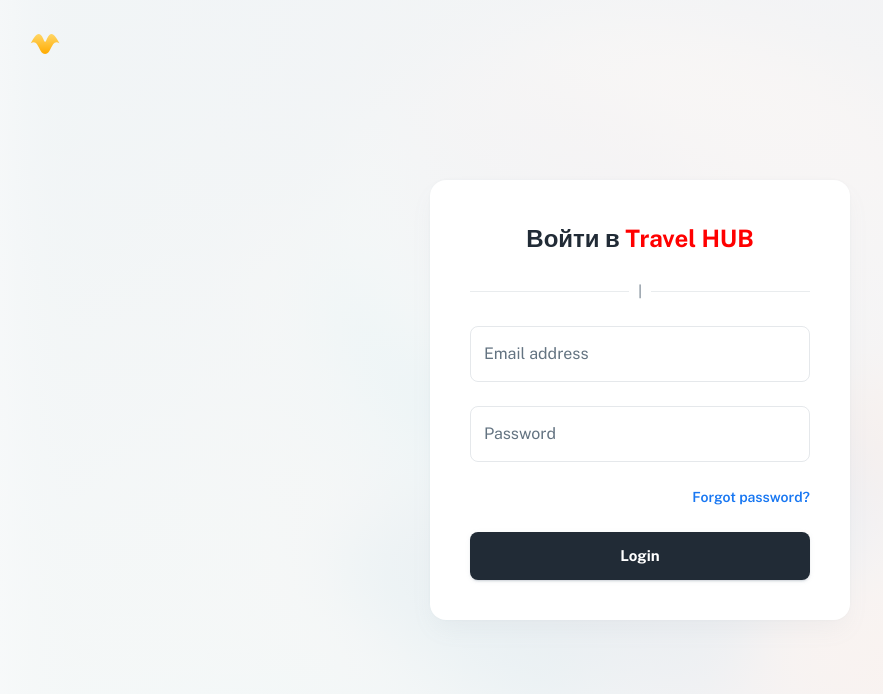
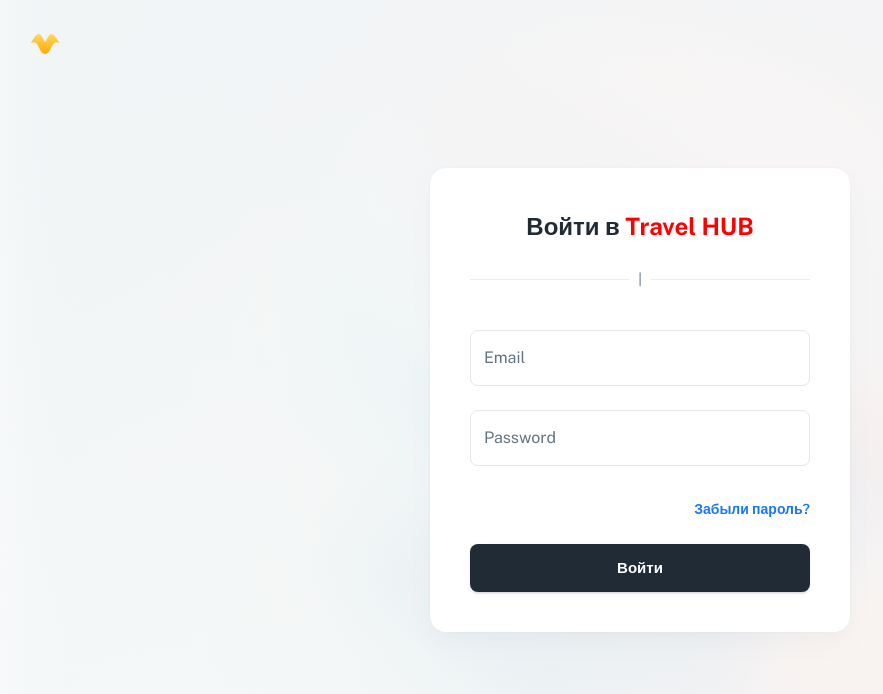
Before and after one commit to NikMakPak/mts-hack_travelHUB_5bit, a React (Vite) app in the folder front/: page /login in a window 1280 px wide. Shown: the top 694 px of the page, without its empty margins (0-883 px from the left). Built offline with nearby package versions, Linux system fonts and the light colour scheme; some icons are missing.

Commit message:
feat: add login and env vars

```diff
--- a/front/src/components/forms/CreateTripForm.jsx
+++ b/front/src/components/forms/CreateTripForm.jsx
@@ -36,11 +36,15 @@
       });
 
       try {
-        const response = await axios.post('/create', formData, {
-          headers: {
-            'Content-Type': 'multipart/form-data',
-          },
-        });
+        const response = await axios.post(
+          `${import.meta.env.VITE_REACT_API_URL}/create`,
+          formData,
+          {
+            headers: {
+              'Content-Type': 'multipart/form-data',
+            },
+          }
+        );
         console.log(response.data);
       } catch (error) {
         console.error('Ошибка при отправке данных:', error);
--- a/front/src/pages/app.jsx
+++ b/front/src/pages/app.jsx
@@ -1,18 +1,18 @@
 import { Typography } from '@mui/material';
 import { useEffect } from 'react';
 import { Helmet } from 'react-helmet-async';
-import { useNavigate } from 'react-router-dom';
+import { useRouter } from 'src/routes/hooks';
 import { AppView } from 'src/sections/overview/view';
 import UserStore from 'src/store/UserStore';
 
 // ----------------------------------------------------------------------
 
 const AppPage = () => {
-  const navigate = useNavigate();
+  const router = useRouter();
   const { isAuth } = UserStore;
 
   useEffect(() => {
-    if(!isAuth) navigate("/login");
+    if(!isAuth) router.push('/login');
   }, [])
 
   return (
--- a/front/src/sections/login/login-view.jsx
+++ b/front/src/sections/login/login-view.jsx
@@ -1,46 +1,80 @@
 import { useState } from 'react';
-
-import Box from '@mui/material/Box';
-import Link from '@mui/material/Link';
-import Card from '@mui/material/Card';
-import Stack from '@mui/material/Stack';
-import Button from '@mui/material/Button';
-import Divider from '@mui/material/Divider';
-import TextField from '@mui/material/TextField';
-import Typography from '@mui/material/Typography';
-import IconButton from '@mui/material/IconButton';
-import LoadingButton from '@mui/lab/LoadingButton';
-import { alpha, useTheme } from '@mui/material/styles';
-import InputAdornment from '@mui/material/InputAdornment';
-
+import {
+  Box,
+  Link,
+  Card,
+  Stack,
+  Divider,
+  Typography,
+  IconButton,
+  InputAdornment,
+} from '@mui/material';
+import { useTheme, alpha } from '@mui/material/styles';
 import { useRouter } from 'src/routes/hooks';
-
 import { bgGradient } from 'src/theme/css';
-
 import Logo from 'src/components/logo';
 import Iconify from 'src/components/iconify';
+import { Formik, Form, Field } from 'formik';
+import { TextField } from '@mui/material';
+import axios from 'axios';
+import * as Yup from 'yup';
+import LoadingButton from '@mui/lab/LoadingButton';
+import UserStore from 'src/store/UserStore';
 
 // ----------------------------------------------------------------------
 
 export default function LoginView() {
   const theme = useTheme();
+  const {login} = UserStore;
 
   const router = useRouter();
 
   const [showPassword, setShowPassword] = useState(false);
 
-  const handleClick = () => {
-    router.push('/dashboard');
+  const validationSchema = Yup.object().shape({
+    email: Yup.string()
+      .email('Введите действительный адрес электронной почты')
+      .required('Это поле обязательно'),
+    password: Yup.string()
+      .min(8, 'Пароль должен содержать не менее 8 символов')
+      .required('Это поле обязательно'),
+  });
+
+  const handleSubmit = async (values, { setSubmitting }) => {
+      const ok = await login(values);
+      console.log(ok);
+      if (ok) router.push('/dashboard');
+      setSubmitting(false);
   };
 
   const renderForm = (
-    <>
-      <Stack spacing={3}>
-        <TextField name="email" label="Email address" />
-
-        <TextField
+    <Formik
+      initialValues={{ email: '', password: '' }}
+      onSubmit={handleSubmit}
+      validationSchema={validationSchema}
+    >
+      {(
+        { isSubmitting, errors, touched }
+      ) => (
+        <Form>
+          <Field
+            as={TextField}
+            name="email"
+            type="email"
+            label="Email"
+            variant="outlined"
+            fullWidth
+            margin="normal"
+            error={touched.email && Boolean(errors.email)}
+            helperText={touched.email && errors.email}
+          />
+          <Field
+            as={TextField}
             name="password"
             label="Password"
+            variant="outlined"
+            fullWidth
+            margin="normal"
             type={showPassword ? 'text' : 'password'}
             InputProps={{
               endAdornment: (
@@ -51,26 +85,27 @@
                 </InputAdornment>
               ),
             }}
+            error={touched.password && Boolean(errors.password)}
+            helperText={touched.password && errors.password}
           />
-      </Stack>
-
           <Stack direction="row" alignItems="center" justifyContent="flex-end" sx={{ my: 3 }}>
             <Link variant="subtitle2" underline="hover">
-          Forgot password?
+              Забыли пароль?
             </Link>
           </Stack>
-
           <LoadingButton
+            loading={isSubmitting}
             fullWidth
             size="large"
             type="submit"
             variant="contained"
             color="inherit"
-        onClick={handleClick}
           >
-        Login
+            Войти
           </LoadingButton>
-    </>
+        </Form>
+      )}
+    </Formik>
   );
 
   return (
@@ -99,8 +134,8 @@
             maxWidth: 420,
           }}
         >
-          <Typography variant="h4" textAlign={'center'}>
-            Войти в <span style={{color:'red'}}>Travel HUB</span>
+          <Typography variant="h4" textAlign="center">
+            Войти в <span style={{ color: 'red' }}>Travel HUB</span>
           </Typography>
 
           <Divider sx={{ my: 3 }}>
--- a/front/src/store/UserStore.tsx
+++ b/front/src/store/UserStore.jsx
@@ -35,7 +35,7 @@
 
   async login(credentials) {
     try {
-      const response = await axios.post('/login', credentials);
+      const response = await axios.post(`${import.meta.env.VITE_REACT_API_URL}/login`, credentials);
       const { data } = response;
       this.setUserData(data);
       localStorage.setItem('JWT_Token', data.JWT_Token);
```
Lines whose indentation alone changed are shown as unchanged.
